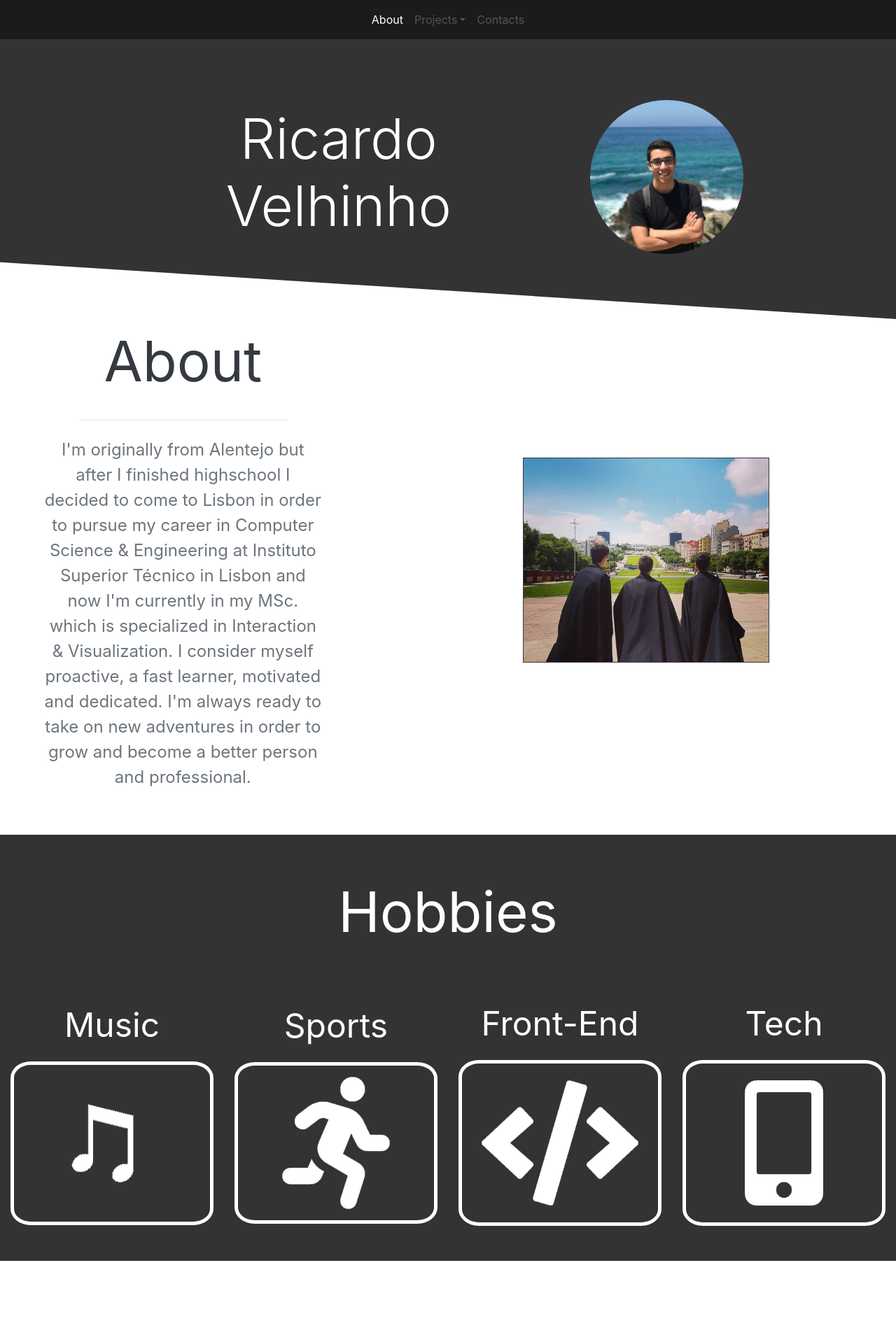
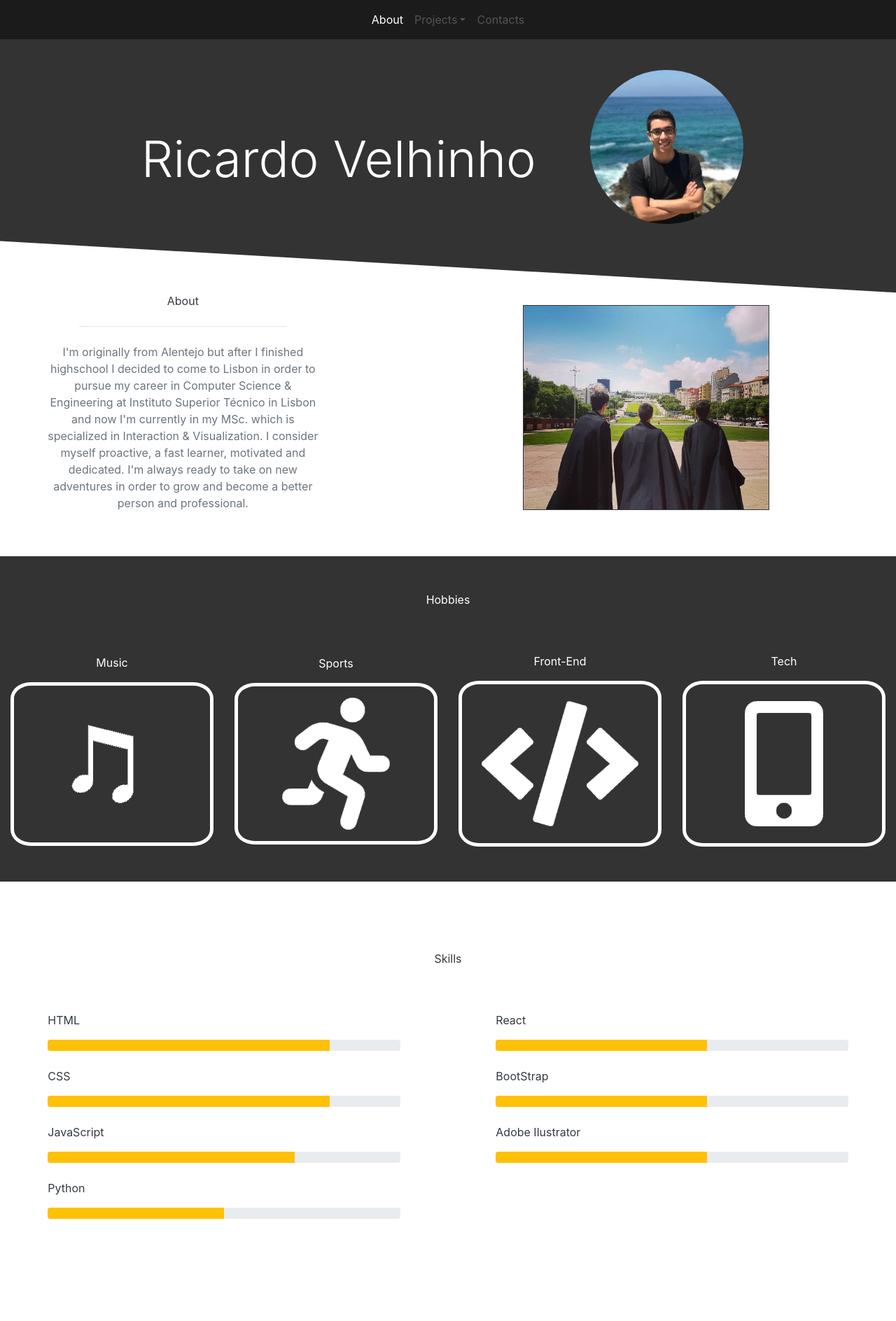
Before and after one commit to RVelhinho/RVelhinho.github.io, a React (Create React App) app: page / in a window 1280 px wide. Shown: the top 1888 px of the page at 70% size. Built offline with nearby package versions, Linux system fonts and the light colour scheme.

Commit message:
removed font changes in css( NO VMIN ANYMORE)

```diff
--- a/src/components/about.css
+++ b/src/components/about.css
@@ -1,15 +1,3 @@
-.atext{
-    font-size: 2vmin;
-}
-
-
-.atext1{
-    font-size: 10vmin;
-}
-
-.atext2{
-    font-size: 3vmin;
-}
 
 @media (min-width: 576px) {
 }
--- a/src/components/education.jsx
+++ b/src/components/education.jsx
@@ -7,6 +7,8 @@ class Education extends Component {
     render() {
         return (
             <div class="container-fluid h-auto">
+                <div className='row w=100 h-100'>
+                <div className='col-10 mx-auto my-auto'>
                 <div class="page-header text-center">
                     <h1 id="timeline">Education</h1>
                 </div>
@@ -46,6 +48,8 @@ class Education extends Component {
                         </div>
                     </li>
                 </ul>
+                </div>
+                </div>
                 <br class='my-5'></br>
                 <br class='my-5'></br>
                 <br class='my-5'></br>
--- a/src/components/hobbies.css
+++ b/src/components/hobbies.css
@@ -2,14 +2,6 @@
     background-color: #333333;
     padding-top: 50px;
     padding-bottom: 50px;
-}
-
-.htext1{
-    font-size: 10vmin;
-}
-
-.htext2{
-    font-size: 6vmin;
 }
 
 .img-container{
--- a/src/components/profile.css
+++ b/src/components/profile.css
@@ -7,7 +7,6 @@
 }
 
 .ptext{
-    font-size: 10vmin;
     padding-top: 50px;
 }
 
--- a/src/components/profile.jsx
+++ b/src/components/profile.jsx
@@ -10,10 +10,10 @@ class Profile extends Component {
                     <div className='row w-100 h-100 m-0'>
                         <div className='col background'>
                             <div className='row w-100 h-100 justify-content-center text-center no-gutters'>
-                                <div className='display-1 mb-5 align-self-start align-self-md-center align-self-lg-center col-12 col-sm-12 col-md-6 col-lg-6 order-2 order-sm-2 order-md-1 order-lg-1'>
-                                    <p className='text-white ptext'>Ricardo Velhinho</p>
+                                <div className='mb-5 align-self-start align-self-md-center align-self-lg-center col-12 col-sm-12 col-md-6 col-lg-6 order-2 order-sm-2 order-md-1 order-lg-1'>
+                                    <p className='display-3 text-white ptext'>Ricardo Velhinho</p>
                                 </div>
-                                <div className='my-auto align-self-start col-7 col-sm-5 col-md-4 col-lg-3 order-1 order-sm-1 order-md-2 order-lg-2 img-wrapper'>
+                                <div className='my-auto align-self-start pb-5 col-7 col-sm-5 col-md-4 col-lg-3 order-1 order-sm-1 order-md-2 order-lg-2 img-wrapper'>
                                     <img className='img-fluid border-dark rounded-circle' src={Eu}/>
                                 </div>
                             </div>
--- a/src/components/skills.css
+++ b/src/components/skills.css
@@ -2,7 +2,3 @@
     padding-top: 50px;
     padding-bottom: 50px;
 }
-
-.sktext{
-    font-size: 10vmin;
-}
--- a/src/components/skills.jsx
+++ b/src/components/skills.jsx
@@ -6,26 +6,26 @@ class Skills extends Component {
         return (
             <div class='container-fluid w-100 my-5 h-auto'>
                 <div class='row'>
-                    <p class='text-dark w-100 text-center sktext'>Skills</p>
+                    <p class='text-dark w-100 text-center'>Skills</p>
                     <div class='col-5 mx-auto'>
                         <br/>
                         <br/>
-                        <p class='h5 text-dark'>HTML</p>
+                        <p class='text-dark '>HTML</p>
                         <div class="progress">
                             <div class="progress-bar bg-warning" role="progressbar" style={{width: '80%'}} aria-valuenow="75" aria-valuemin="0" aria-valuemax="100"></div>
                         </div>
                         <br/>
-                        <p class='h5 text-dark'>CSS</p>
+                        <p class='text-dark '>CSS</p>
                         <div class="progress">
                             <div class="progress-bar bg-warning" role="progressbar" style={{width: '80%'}} aria-valuenow="75" aria-valuemin="0" aria-valuemax="100"></div>
                         </div>
                         <br/>
-                        <p class='h5 text-dark'>JavaScript</p>
+                        <p class='text-dark '>JavaScript</p>
                         <div class="progress">
                             <div class="progress-bar bg-warning" role="progressbar" style={{width: '70%'}} aria-valuenow="75" aria-valuemin="0" aria-valuemax="100"></div>
                         </div>
                         <br/>
-                        <p class='h5 text-dark'>Python</p>
+                        <p class='text-dark '>Python</p>
                         <div class="progress">
                             <div class="progress-bar bg-warning" role="progressbar" style={{width: '50%'}} aria-valuenow="75" aria-valuemin="0" aria-valuemax="100"></div>
                         </div>
@@ -33,17 +33,17 @@ class Skills extends Component {
                     <div class='col-5 mx-auto'>
                         <br/>
                         <br/>
-                        <p class='h5 text-dark'>React</p>
+                        <p class='text-dark '>React</p>
                         <div class="progress">
                             <div class="progress-bar bg-warning" role="progressbar" style={{width: '60%'}} aria-valuenow="75" aria-valuemin="0" aria-valuemax="100"></div>
                         </div>
                         <br/>
-                        <p class='h5 text-dark'>BootStrap</p>
+                        <p class='text-dark '>BootStrap</p>
                         <div class="progress">
                             <div class="progress-bar bg-warning" role="progressbar" style={{width: '60%'}} aria-valuenow="75" aria-valuemin="0" aria-valuemax="100"></div>
                         </div>
                         <br/>
-                        <p class='h5 text-dark'>Adobe Ilustrator</p>
+                        <p class='text-dark '>Adobe Ilustrator</p>
                         <div class="progress">
                             <div class="progress-bar bg-warning" role="progressbar" style={{width: '60%'}} aria-valuenow="75" aria-valuemin="0" aria-valuemax="100"></div>
                         </div>
--- a/src/components/social.css
+++ b/src/components/social.css
@@ -1,16 +1,6 @@
 .container-social{
     background-color: #333333;
 }
-
-
-.stext1{
-    font-size: 10vmin;
-}
-
-.stext2{
-    font-size: 5vmin;
-}
-
 
 @media (min-width: 400px) {
     .facebook, .linkedin, .github{
--- a/src/components/timeline.css
+++ b/src/components/timeline.css
@@ -163,7 +163,7 @@
 
 .timeline_text1{
   color: white;
-  font-size: 10vmin;
+  padding-top: 30px;
 }
 
 .timeline_text{
```
